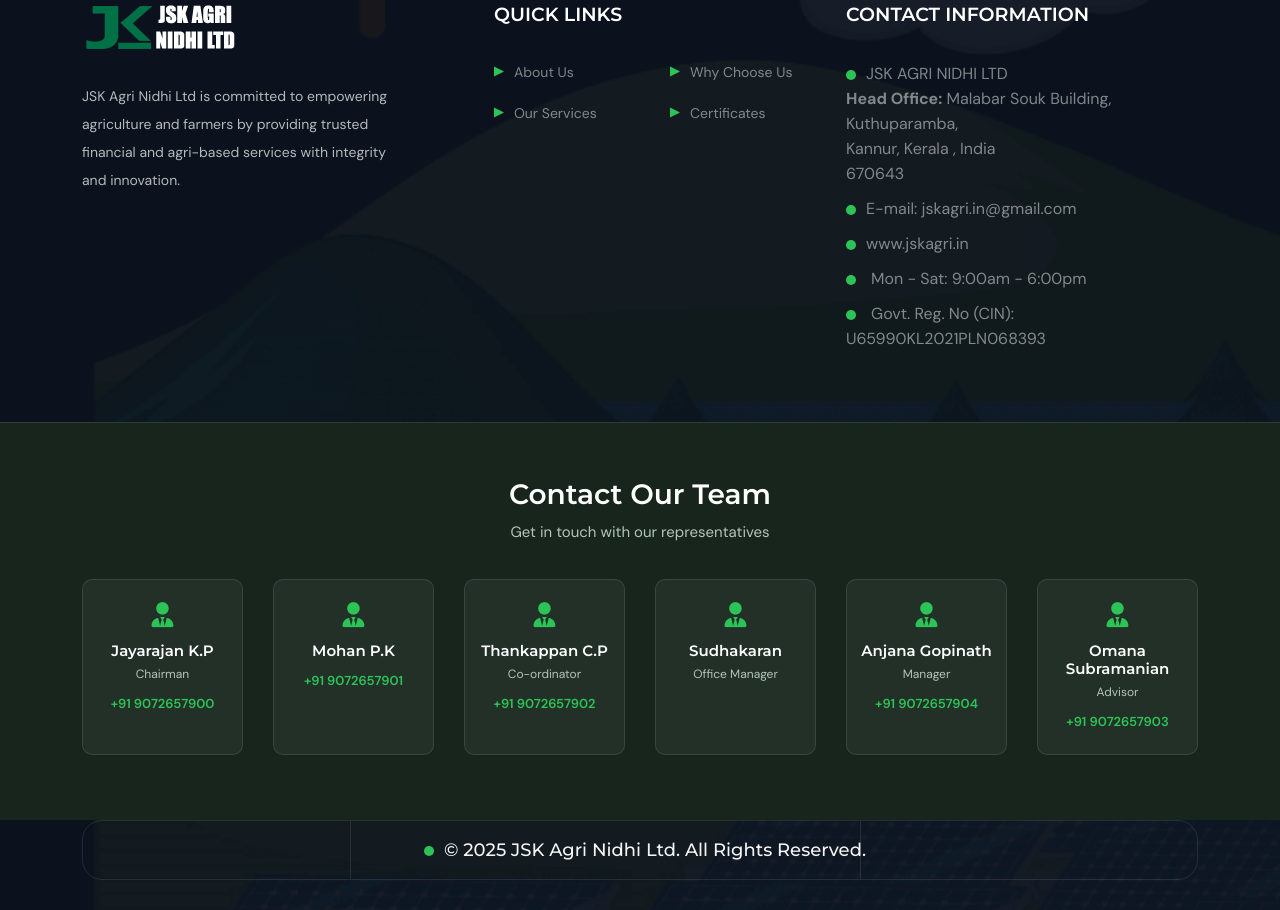
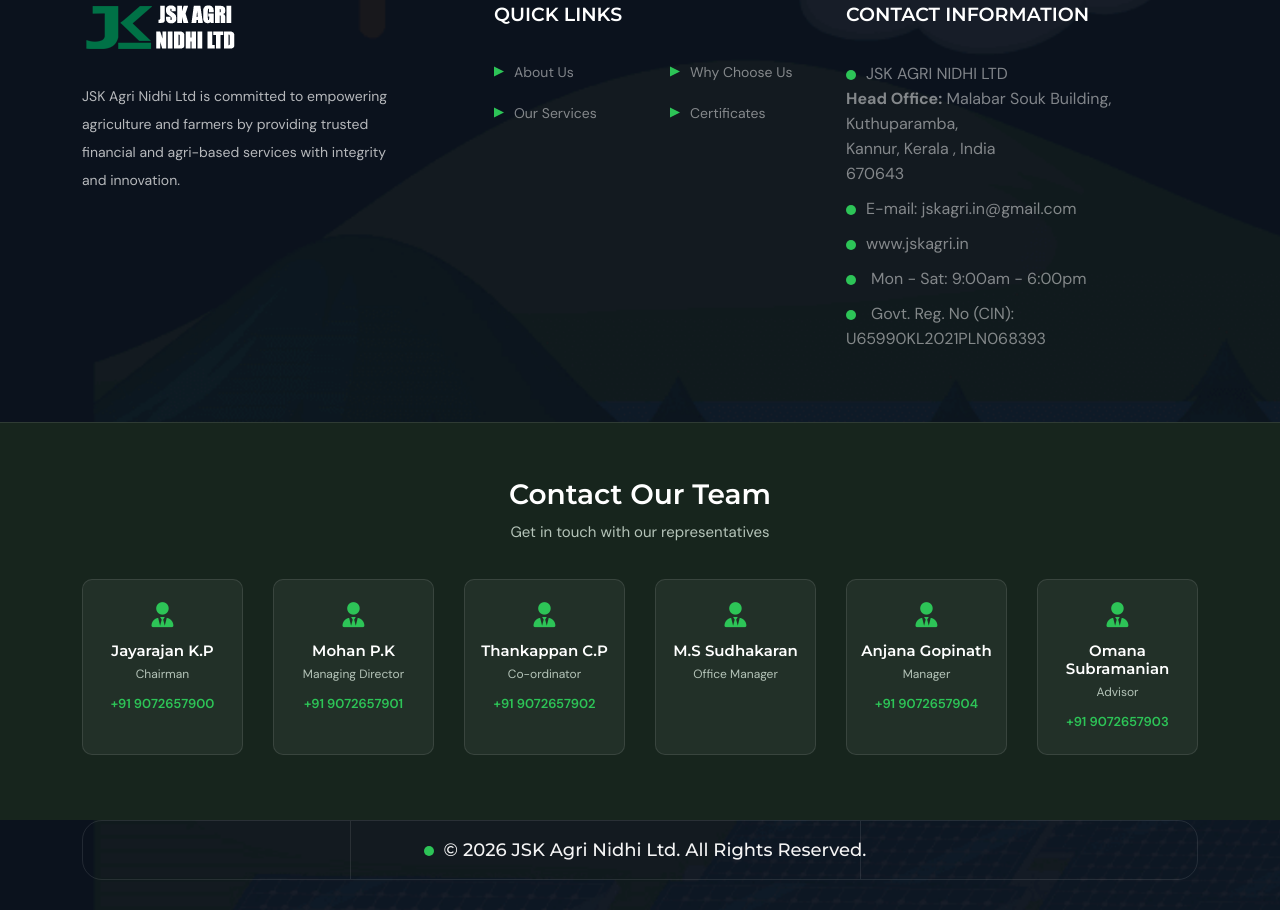
Before and after one commit to irfanudheen/JSKAGRI, a plain HTML site: page index.html in a window 1280 px wide. Shown: the part 7548-8458 px from the top of the page. Drawn offline with Linux system fonts and the light colour scheme; animation ran at ten frames a second.

Commit message:
Updated website Cpyright

```diff
--- a/index.html
+++ b/index.html
@@ -1083,7 +1083,7 @@
             <div class="jsk-contact-card">
                <i class="fas fa-user-tie"></i>
                <h5>Mohan P.K</h5>
-               <span></span>
+               <span>Managing Director</span>
                <a href="tel:+919072657901">
                   +91 9072657901
                </a>
@@ -1106,7 +1106,7 @@
          <div class="col-xl-2 col-lg-4 col-md-4 col-6">
             <div class="jsk-contact-card">
                <i class="fas fa-user-tie"></i>
-               <h5>Sudhakaran</h5>
+               <h5>M.S Sudhakaran</h5>
                <span>Office Manager</span>
                <a href="tel:+91">
 
@@ -1157,7 +1157,7 @@
                            <a href="#"><svg width="18" height="18" viewBox="0 0 18 18"><path d="M12.3087 5.68555C13.8162 5.68555 15.2618 6.28437 16.3277 7.35027C17.3936 8.41618 17.9925 9.86186 17.9925 11.3693V18.0003H14.2033V11.3693C14.2033 10.8668 14.0037 10.3849 13.6484 10.0296C13.2931 9.67431 12.8112 9.4747 12.3087 9.4747C11.8063 9.4747 11.3244 9.67431 10.9691 10.0296C10.6138 10.3849 10.4142 10.8668 10.4142 11.3693V18.0003H6.625V11.3693C6.625 9.86186 7.22382 8.41618 8.28973 7.35027C9.35563 6.28437 10.8013 5.68555 12.3087 5.68555Z" fill="currentcolor"/><path d="M3.78916 6.63281H0V18.0003H3.78916V6.63281Z" fill="currentcolor"/></svg></a>                     -->
                         </div>
                         <div class="it-copyright-2-left">
-                           <p class="mb-0">© 2025 JSK Agri Nidhi Ltd. All Rights Reserved.</p>
+                           <p class="mb-0">© 2026 JSK Agri Nidhi Ltd. All Rights Reserved.</p>
                         </div>
                      </div>
                   </div>
```
Also changed, not shown: certificates.html (+3 -3 lines), contact.html (+3 -3 lines).
